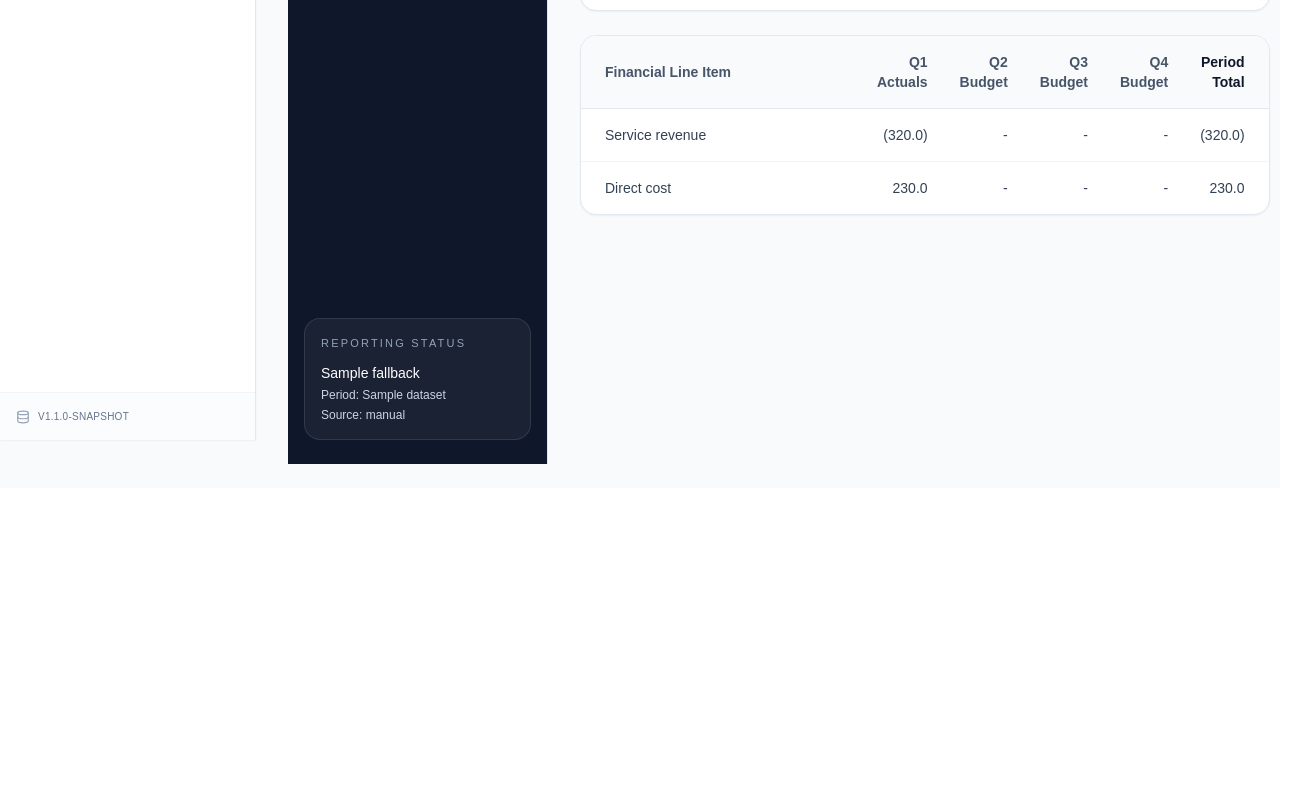
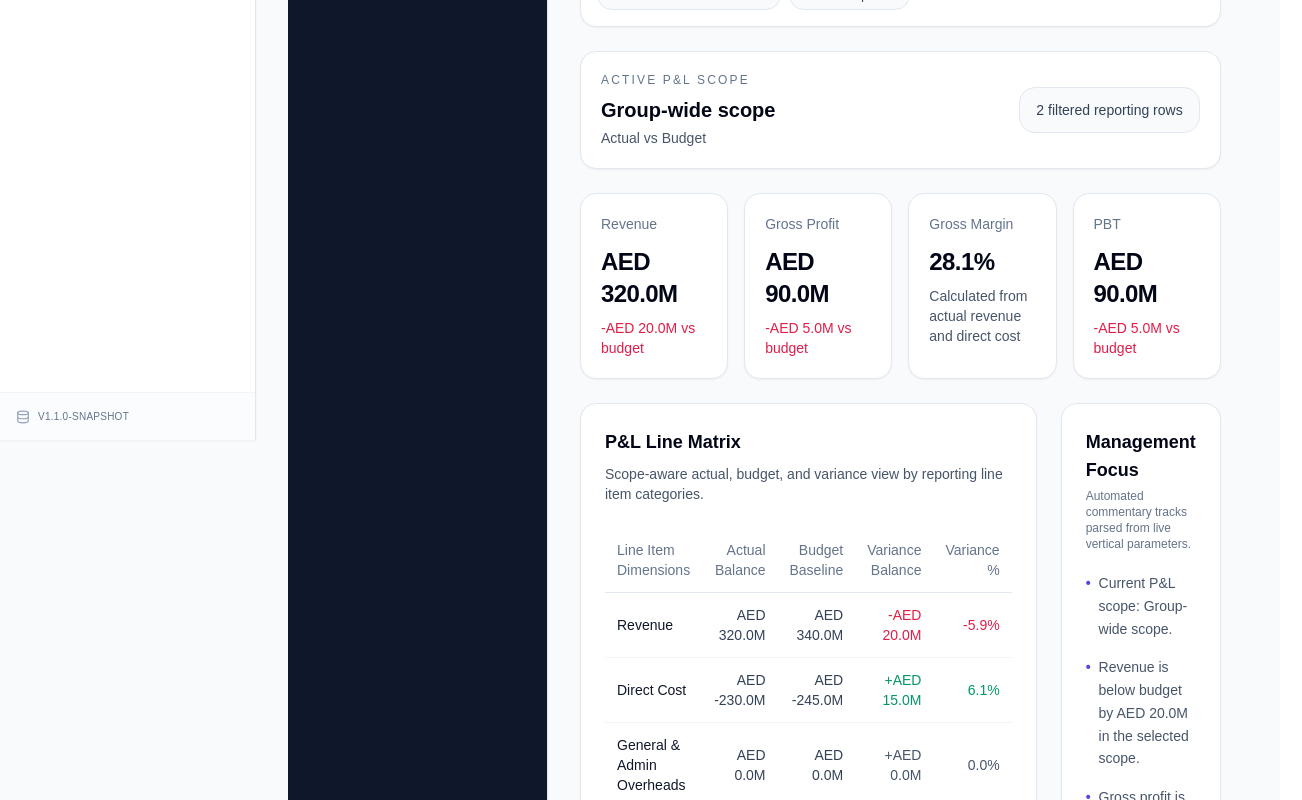
Before and after one commit to ssiddiqui78/beeah-finance-platform, a Next.js app: page /consolidated-pnl in a window 1280 px wide. Shown: the part 360-1160 px from the top of the page, 1302 px wide, since content can reach past the window. Before the commit the page ends 848 px from the top, so only its background shows below. Built offline with nearby package versions, Linux system fonts and the light colour scheme; no server answers.

Commit message:
fix: move jsx template nodes out of pure typescript metric module into page view file

```diff
--- a/src/app/(dashboard)/consolidated-pnl/page.tsx
+++ b/src/app/(dashboard)/consolidated-pnl/page.tsx
@@ -1,26 +1,35 @@
 import React, { Suspense } from "react";
 import { DashboardShell } from "@/components/layout/dashboard-shell";
 import { ReportingFilterBar } from "@/components/filters/reporting-filter-bar";
+import { parseReportingContext } from "@/lib/reporting/reporting-context";
+import { getReportingDataset } from "@/lib/reporting/services/reporting-source";
 import { getReportingFilterOptions } from "@/lib/reporting/services/reporting-filter-options";
-import { getReportingDataset } from "@/lib/reporting/services/reporting-source";
+// Import the advanced playbook dynamic calculation model engine
+import { buildConsolidatedPnlModel } from "@/lib/reporting/metrics/consolidated-pnl";
 
-function formatCurrency(value: number): string {
-  if (value === 0) return "-";
-  const formatted = Math.abs(value).toLocaleString("en-US", {
-    minimumFractionDigits: 1,
-    maximumFractionDigits: 1,
-  });
-  return value < 0 ? `(${formatted})` : formatted;
+type SearchParams = Promise<Record<string, string | string[] | undefined>>;
+
+function formatAedMillions(value: number): string {
+  return `AED ${value.toFixed(1)}M`;
+}
+
+function formatSignedAedMillions(value: number): string {
+  const sign = value >= 0 ? "+" : "-";
+  return `${sign}AED ${Math.abs(value).toFixed(1)}M`;
+}
+
+function formatPercent(value: number): string {
+  return `${value.toFixed(1)}%`;
+}
+
+function getToneClass(value: number): string {
+  if (value > 0) return "text-emerald-600";
+  if (value < 0) return "text-rose-600";
+  return "text-slate-600";
 }
 
 interface PageProps {
-  searchParams: Promise<{
-    period?: string;
-    scenario?: string;
-    vertical?: string;
-    subVertical?: string;
-    view?: string;
-  }>;
+  searchParams: SearchParams;
 }
 
 export default function ConsolidatedPnLPage({ searchParams }: PageProps) {
@@ -32,31 +41,53 @@ export default function ConsolidatedPnLPage({ searchParams }: PageProps) {
 }
 
 async function PnLContent({ searchParams }: PageProps) {
-  const dataset = await getReportingDataset();
-  const plRows = dataset.reportingRows.filter(row => row.statementType === "PL");
+  const resolvedSearchParams = await searchParams;
+  const context = parseReportingContext(resolvedSearchParams);
 
-  const resolvedParams = await searchParams;
-  const verticalFocus = resolvedParams.vertical || "all";
-  const subVerticalFocus = resolvedParams.subVertical || "all";
-
-  const activeCurrency = "AED";
-
-  // Scan live dataset options on the server side
+  const dataset = (await getReportingDataset()) as any;
   const filterOptions = await getReportingFilterOptions();
 
-  // Apply conditional data-aware filtering constraints over raw ledger rows
-  const filteredRows = plRows.filter(row => {
-    if (verticalFocus !== "all" && row.vertical !== verticalFocus) return false;
-    if (subVerticalFocus !== "all" && row.subVertical !== subVerticalFocus) return false;
-    return true;
-  });
+  // Compute the dataset totals against context configurations
+  const model = buildConsolidatedPnlModel(dataset, context);
+
+  const cards = [
+    {
+      label: "Revenue",
+      value: formatAedMillions(model.revenueActualM),
+      change: `${formatSignedAedMillions(
+        model.revenueActualM - model.revenueBudgetM
+      )} vs budget`,
+      tone: getToneClass(model.revenueActualM - model.revenueBudgetM),
+    },
+    {
+      label: "Gross Profit",
+      value: formatAedMillions(model.grossProfitActualM),
+      change: `${formatSignedAedMillions(
+        model.grossProfitActualM - model.grossProfitBudgetM
+      )} vs budget`,
+      tone: getToneClass(model.grossProfitActualM - model.grossProfitBudgetM),
+    },
+    {
+      label: "Gross Margin",
+      value: formatPercent(model.grossMarginPct),
+      change: "Calculated from actual revenue and direct cost",
+      tone: "text-slate-600",
+    },
+    {
+      label: "PBT",
+      value: formatAedMillions(model.pbtActualM),
+      change: `${formatSignedAedMillions(model.pbtVarianceM)} vs budget`,
+      tone: getToneClass(model.pbtVarianceM),
+    },
+  ];
 
   return (
     <DashboardShell
-      title="Consolidated Income Statement"
-      description={`Source-driven dynamic ledger view across operational sectors (${activeCurrency} in Millions).`}
+      title="Consolidated P&L"
+      description={`Earnings engine for ${model.periodLabel} • ${model.scopeLabel} • ${model.scenarioLabel}.`}
     >
       <div className="space-y-6">
+        {/* Render our data-aware contextual filter dropdown panel */}
         <ReportingFilterBar
           periodOptions={filterOptions.periodOptions}
           verticalOptions={filterOptions.verticalOptions}
@@ -64,58 +95,117 @@ async function PnLContent({ searchParams }: PageProps) {
           subVerticalOptionsByVertical={filterOptions.subVerticalOptionsByVertical}
         />
 
-        <div className="overflow-hidden rounded-2xl border border-slate-200 bg-white shadow-sm">
-          {filteredRows.length === 0 ? (
-            <div className="p-8 text-center text-sm text-slate-500">
-              No active P&L ledger metrics matched your selected reporting context filter fields.
+        {/* Scope Overview Badge Block Panel */}
+        <section className="mb-6 rounded-2xl border border-slate-200 bg-white p-5 shadow-sm">
+          <div className="flex flex-col gap-3 lg:flex-row lg:items-center lg:justify-between">
+            <div>
+              <p className="text-xs font-medium uppercase tracking-[0.18em] text-slate-500">
+                Active P&L scope
+              </p>
+              <h3 className="mt-2 text-xl font-semibold text-slate-950">
+                {model.scopeLabel}
+              </h3>
+              <p className="mt-1 text-sm text-slate-600">
+                {model.scenarioLabel}
+              </p>
             </div>
-          ) : (
-            <div className="overflow-x-auto">
-              <table className="w-full border-collapse text-left text-sm">
-                <thead className="bg-slate-50 border-b border-slate-200 font-medium text-slate-600">
-                  <tr>
-                    <th className="p-4 pl-6 min-w-[280px]">Financial Line Item</th>
-                    <th className="p-4 text-right">Q1 Actuals</th>
-                    <th className="p-4 text-right">Q2 Budget</th>
-                    <th className="p-4 text-right">Q3 Budget</th>
-                    <th className="p-4 text-right">Q4 Budget</th>
-                    <th className="p-4 pr-6 text-right font-semibold text-slate-900">Period Total</th>
+
+            <div className="rounded-2xl border border-slate-200 bg-slate-50 px-4 py-3 text-sm font-medium text-slate-700">
+              {model.filteredRowCount.toLocaleString()} filtered reporting rows
+            </div>
+          </div>
+        </section>
+
+        {/* High Executive Metrics Summary Cards Grid */}
+        <section className="grid gap-4 md:grid-cols-2 xl:grid-cols-4">
+          {cards.map((card) => (
+            <article
+              key={card.label}
+              className="rounded-2xl border border-slate-200 bg-white p-5 shadow-sm"
+            >
+              <p className="text-sm text-slate-500">{card.label}</p>
+              <p className="mt-3 text-2xl font-semibold tracking-tight text-slate-950">
+                {card.value}
+              </p>
+              <p className={`mt-2 text-sm font-medium ${card.tone}`}>{card.change}</p>
+            </article>
+          ))}
+        </section>
+
+        <section className="grid gap-6 xl:grid-cols-[1.2fr_0.8fr]">
+          {/* Main Statement Category Aggregations Data Grid */}
+          <article className="rounded-2xl border border-slate-200 bg-white p-6 shadow-sm">
+            <h3 className="text-lg font-semibold text-slate-950">
+              P&L Line Matrix
+            </h3>
+            <p className="mt-2 text-sm text-slate-600">
+              Scope-aware actual, budget, and variance view by reporting line item categories.
+            </p>
+
+            <div className="mt-6 overflow-x-auto">
+              <table className="min-w-full border-collapse text-sm text-left">
+                <thead>
+                  <tr className="border-b border-slate-200 text-slate-500">
+                    <th className="px-3 py-3 font-medium">Line Item Dimensions</th>
+                    <th className="px-3 py-3 font-medium text-right">Actual Balance</th>
+                    <th className="px-3 py-3 font-medium text-right">Budget Baseline</th>
+                    <th className="px-3 py-3 font-medium text-right">Variance Balance</th>
+                    <th className="px-3 py-3 font-medium text-right">Variance %</th>
                   </tr>
                 </thead>
                 <tbody className="divide-y divide-slate-100 text-slate-700">
-                  {filteredRows.map((row, idx) => {
-                    const name = row.glName || "";
-                    const isTotal = name.toLowerCase().includes("total") || name.toLowerCase().includes("profit");
-
-                    const dynamicTotal =
-                      (row.q1Actuals || 0) +
-                      (row.q2Budget || 0) +
-                      (row.q3Budget || 0) +
-                      (row.q4Budget || 0);
-
-                    const compositeKey = `${row.glCode || "GL"}-${idx}-${name.substring(0,3)}`;
-
-                    return (
-                      <tr
-                        key={compositeKey}
-                        className={`hover:bg-slate-50/50 transition-colors ${isTotal ? "bg-slate-50/70 font-semibold text-slate-950" : ""}`}
-                      >
-                        <td className="p-4 pl-6 font-medium">{name}</td>
-                        <td className="p-4 text-right tabular-nums">{formatCurrency((row.q1Actuals || 0) / 1_000_000)}</td>
-                        <td className="p-4 text-right tabular-nums">{formatCurrency((row.q2Budget || 0) / 1_000_000)}</td>
-                        <td className="p-4 text-right tabular-nums">{formatCurrency((row.q3Budget || 0) / 1_000_000)}</td>
-                        <td className="p-4 text-right tabular-nums">{formatCurrency((row.q4Budget || 0) / 1_000_000)}</td>
-                        <td className={`p-4 pr-6 text-right tabular-nums ${isTotal ? "text-emerald-700 border-double border-b-4 border-slate-300" : ""}`}>
-                          {formatCurrency(dynamicTotal / 1_000_000)}
-                        </td>
-                      </tr>
-                    );
-                  })}
+                  {model.lineRows.map((row) => (
+                    <tr key={row.label} className="hover:bg-slate-50/40 transition-colors">
+                      <td className="px-3 py-3 font-medium text-slate-900">
+                        {row.label}
+                      </td>
+                      <td className="px-3 py-3 text-right tabular-nums">
+                        {formatAedMillions(row.actualM)}
+                      </td>
+                      <td className="px-3 py-3 text-right tabular-nums">
+                        {formatAedMillions(row.budgetM)}
+                      </td>
+                      <td className={`px-3 py-3 text-right tabular-nums font-medium ${getToneClass(row.varianceM)}`}>
+                        {formatSignedAedMillions(row.varianceM)}
+                      </td>
+                      <td className={`px-3 py-3 text-right tabular-nums font-medium ${getToneClass(row.varianceM)}`}>
+                        {formatPercent(row.variancePct)}
+                      </td>
+                    </tr>
+                  ))}
+                  {/* Bottom Line Summary Aggregation Row Marker */}
+                  <tr className="bg-slate-50/80 font-bold border-t border-slate-300 text-slate-950">
+                    <td className="px-3 py-4 text-base">Net Profit Before Tax</td>
+                    <td className="px-3 py-4 text-right tabular-nums">{formatAedMillions(model.pbtActualM)}</td>
+                    <td className="px-3 py-4 text-right tabular-nums">{formatAedMillions(model.pbtBudgetM)}</td>
+                    <td className={`px-3 py-4 text-right tabular-nums ${getToneClass(model.pbtVarianceM)}`}>
+                      {formatSignedAedMillions(model.pbtVarianceM)}
+                    </td>
+                    <td className={`px-3 py-4 text-right tabular-nums ${getToneClass(model.pbtVarianceM)}`}>
+                      {formatPercent(model.pbtBudgetM !== 0 ? (model.pbtActualM - model.pbtBudgetM) / Math.abs(model.pbtBudgetM) * 100 : 0)}
+                    </td>
+                  </tr>
                 </tbody>
               </table>
             </div>
-          )}
-        </div>
+          </article>
+
+          {/* Scope-Aware Management Attention Highlights Panel */}
+          <article className="rounded-2xl border border-slate-200 bg-white p-6 shadow-sm">
+            <h3 className="text-lg font-semibold text-slate-950">
+              Management Focus
+            </h3>
+            <p className="text-xs text-slate-500 mt-1">Automated commentary tracks parsed from live vertical parameters.</p>
+            <ul className="mt-5 space-y-4 text-sm text-slate-700">
+              {model.focusItems.map((item) => (
+                <li key={item} className="leading-relaxed text-slate-600 flex items-start gap-2">
+                  <span className="text-indigo-600 font-bold select-none">•</span>
+                  <span>{item}</span>
+                </li>
+              ))}
+            </ul>
+          </article>
+        </section>
       </div>
     </DashboardShell>
   );
--- /dev/null
+++ b/src/lib/reporting/metrics/consolidated-pnl.ts
@@ -0,0 +1,198 @@
+import { normalizePnlDisplayValue } from "@/lib/reporting/normalizers";
+import { buildScopeLabel } from "@/lib/reporting/reporting-context";
+import type { ParsedReportDataset, ReportingRow } from "@/types/reporting";
+import type { ReportingContext } from "@/types/reporting-context";
+
+export type PnlLineRow = {
+  label: string;
+  actualM: number;
+  budgetM: number;
+  varianceM: number;
+  variancePct: number;
+};
+
+export type ConsolidatedPnlViewModel = {
+  periodLabel: string;
+  scopeLabel: string;
+  scenarioLabel: string;
+  filteredRowCount: number;
+
+  revenueActualM: number;
+  revenueBudgetM: number;
+  grossProfitActualM: number;
+  grossProfitBudgetM: number;
+  grossMarginPct: number;
+  pbtActualM: number;
+  pbtBudgetM: number;
+  pbtVarianceM: number;
+
+  lineRows: PnlLineRow[];
+  focusItems: string[];
+};
+
+const ORDERED_LINES = [
+  "Revenue",
+  "Direct Cost",
+  "General & Admin Overheads",
+  "Marketing expenses",
+  "Finance Costs, Net",
+  "Other Income_",
+  "Share of Profit",
+  "Impairment loss on financial assets",
+] as const;
+
+export function buildConsolidatedPnlModel(
+  dataset: ParsedReportDataset,
+  context: ReportingContext
+): ConsolidatedPnlViewModel {
+  const filteredRows = dataset.reportingRows.filter((row) => {
+    if (row.statementType !== "PL") return false;
+
+    const verticalMatch =
+      context.vertical === "all" || (row.vertical ?? "").trim() === context.vertical;
+
+    const subVerticalMatch =
+      context.subVertical === "all" ||
+      (row.subVertical ?? "").trim() === context.subVertical;
+
+    return verticalMatch && subVerticalMatch;
+  });
+
+  const revenueActualM = sumByEy1(filteredRows, "Revenue", "q1Actuals") / 1_000_000;
+  const revenueBudgetM = sumByEy1(filteredRows, "Revenue", "q1Budget") / 1_000_000;
+
+  const directCostActualM =
+    sumByEy1(filteredRows, "Direct Cost", "q1Actuals") / 1_000_000;
+  const directCostBudgetM =
+    sumByEy1(filteredRows, "Direct Cost", "q1Budget") / 1_000_000;
+
+  const grossProfitActualM = revenueActualM + directCostActualM;
+  const grossProfitBudgetM = revenueBudgetM + directCostBudgetM;
+
+  const grossMarginPct =
+    revenueActualM === 0 ? 0 : (grossProfitActualM / revenueActualM) * 100;
+
+  const pbtActualM = sumAllPnl(filteredRows, "q1Actuals") / 1_000_000;
+  const pbtBudgetM = sumAllPnl(filteredRows, "q1Budget") / 1_000_000;
+  const pbtVarianceM = pbtActualM - pbtBudgetM;
+
+  const lineRows: PnlLineRow[] = ORDERED_LINES.map((line) => {
+    const actualM = sumByEy1(filteredRows, line, "q1Actuals") / 1_000_000;
+    const budgetM = sumByEy1(filteredRows, line, "q1Budget") / 1_000_000;
+    const varianceM = actualM - budgetM;
+
+    return {
+      label: line,
+      actualM,
+      budgetM,
+      varianceM,
+      variancePct: percentageVariance(actualM, budgetM),
+    };
+  });
+
+  const focusItems = buildFocusItems({
+    scopeLabel: buildScopeLabel(context),
+    revenueActualM,
+    revenueBudgetM,
+    grossProfitActualM,
+    grossProfitBudgetM,
+    pbtActualM,
+    pbtBudgetM,
+    lineRows,
+  });
+
+  return {
+    periodLabel: dataset.periodLabel,
+    scopeLabel: buildScopeLabel(context),
+    scenarioLabel: formatScenarioLabel(context.scenario),
+    filteredRowCount: filteredRows.length,
+
+    revenueActualM,
+    revenueBudgetM,
+    grossProfitActualM,
+    grossProfitBudgetM,
+    grossMarginPct,
+    pbtActualM,
+    pbtBudgetM,
+    pbtVarianceM,
+
+    lineRows,
+    focusItems,
+  };
+}
+
+function formatScenarioLabel(scenario: ReportingContext["scenario"]): string {
+  switch (scenario) {
+    case "actual":
+      return "Actual only";
+    case "budget":
+      return "Budget baseline";
+    case "forecast":
+      return "Forecast view";
+    default:
+      return "Actual vs Budget";
+  }
+}
+
+function sumByEy1(
+  rows: ReportingRow[],
+  eyMapping1: string,
+  field: "q1Actuals" | "q1Budget"
+): number {
+  return rows
+    .filter((row) => (row.eyMapping1 ?? "").trim().toLowerCase() === eyMapping1.toLowerCase())
+    .reduce((sum, row) => {
+      const rawValue = field === "q1Actuals" ? row.q1Actuals : row.q1Budget;
+      return sum + normalizePnlDisplayValue(row.statementType, rawValue);
+    }, 0);
+}
+
+function sumAllPnl(rows: ReportingRow[], field: "q1Actuals" | "q1Budget"): number {
+  return rows.reduce((sum, row) => {
+    const rawValue = field === "q1Actuals" ? row.q1Actuals : row.q1Budget;
+    return sum + normalizePnlDisplayValue(row.statementType, rawValue);
+  }, 0);
+}
+
+function percentageVariance(actual: number, budget: number): number {
+  if (budget === 0) return 0;
+  return ((actual - budget) / Math.abs(budget)) * 100;
+}
+
+function buildFocusItems(input: {
+  scopeLabel: string;
+  revenueActualM: number;
+  revenueBudgetM: number;
+  grossProfitActualM: number;
+  grossProfitBudgetM: number;
+  pbtActualM: number;
+  pbtBudgetM: number;
+  lineRows: PnlLineRow[];
+}): string[] {
+  const items: string[] = [];
+
+  items.push(`Current P&L scope: ${input.scopeLabel}.`);
+
+  const revenueGap = input.revenueActualM - input.revenueBudgetM;
+  if (revenueGap < 0) {
+    items.push(`Revenue is below budget by AED ${Math.abs(revenueGap).toFixed(1)}M in the selected scope.`);
+  } else {
+    items.push(`Revenue is ahead of budget by AED ${revenueGap.toFixed(1)}M in the selected scope.`);
+  }
+
+  const gpGap = input.grossProfitActualM - input.grossProfitBudgetM;
+  if (gpGap < 0) {
+    items.push(`Gross profit is behind budget by AED ${Math.abs(gpGap).toFixed(1)}M.`);
+  } else {
+    items.push(`Gross profit is ahead of budget by AED ${gpGap.toFixed(1)}M.`);
+  }
+
+  const pbtGap = input.pbtActualM - input.pbtBudgetM;
+  if (pbtGap < 0) {
+    items.push(`PBT is behind budget by AED ${Math.abs(pbtGap).toFixed(1)}M.`);
+  } else {
+    items.push(`PBT is ahead of budget by AED ${pbtGap.toFixed(1)}M.`);
+  }
+
+  return items;
+}
```
